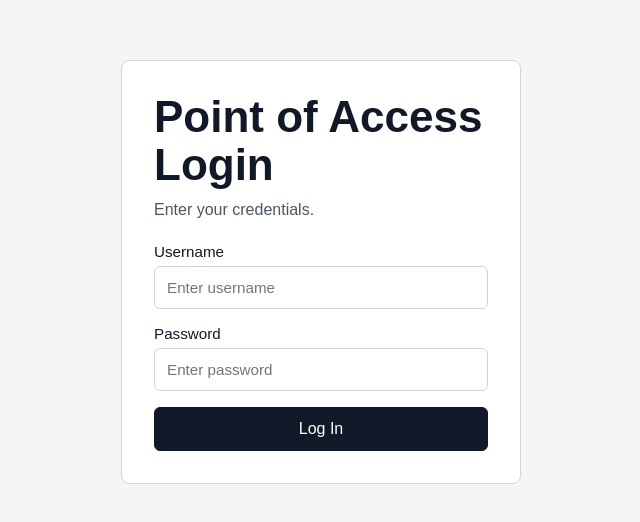
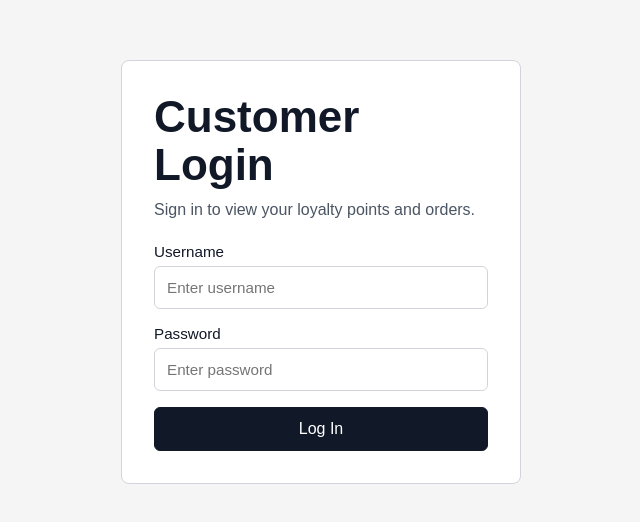
Before and after one commit to Ezra-Kuba/Project3Team74, a Next.js app: page /login in a window 1280 px wide. Shown: the part 128-650 px from the top of the page, without its empty margins (319-959 px from the left). Built offline with nearby package versions, Linux system fonts and the light colour scheme.

Commit message:
Added diff login per role

```diff
--- a/app/login/page.js
+++ b/app/login/page.js
@@ -2,12 +2,35 @@ export const metadata = {
   title: "Point of Access Login",
 };
 
-export default function LoginPage() {
+// 1. Add { searchParams } as an argument to your component
+export default function LoginPage({ searchParams }) {
+
+  // 2. Extract the role from the URL (e.g., ?role=manager)
+  // We use a fallback just in case someone goes to /login without clicking a button
+  const role = searchParams.role || "customer";
+
+  // 3. Set up dynamic variables based on that role
+  let displayTitle = "Welcome!";
+  let subtitle = "Enter your credentials.";
+
+  if (role === "manager") {
+    displayTitle = "Manager Portal";
+    subtitle = "Authorized management personnel only.";
+  } else if (role === "cashier") {
+    displayTitle = "POS System Login";
+    subtitle = "Clock in to access the register.";
+  } else if (role === "customer") {
+    displayTitle = "Customer Login";
+    subtitle = "Sign in to view your loyalty points and orders.";
+  }
+
   return (
     <main className="login-page">
       <section className="login-card" aria-labelledby="login-title">
-        <h1 id="login-title">Point of Access Login</h1>
-        <p className="login-copy">Enter your credentials.</p>
+
+        {/* 4. Inject your dynamic variables into the JSX using curly braces {} */}
+        <h1 id="login-title">{displayTitle}</h1>
+        <p className="login-copy">{subtitle}</p>
 
         <form className="login-form">
           <label className="field">
```
